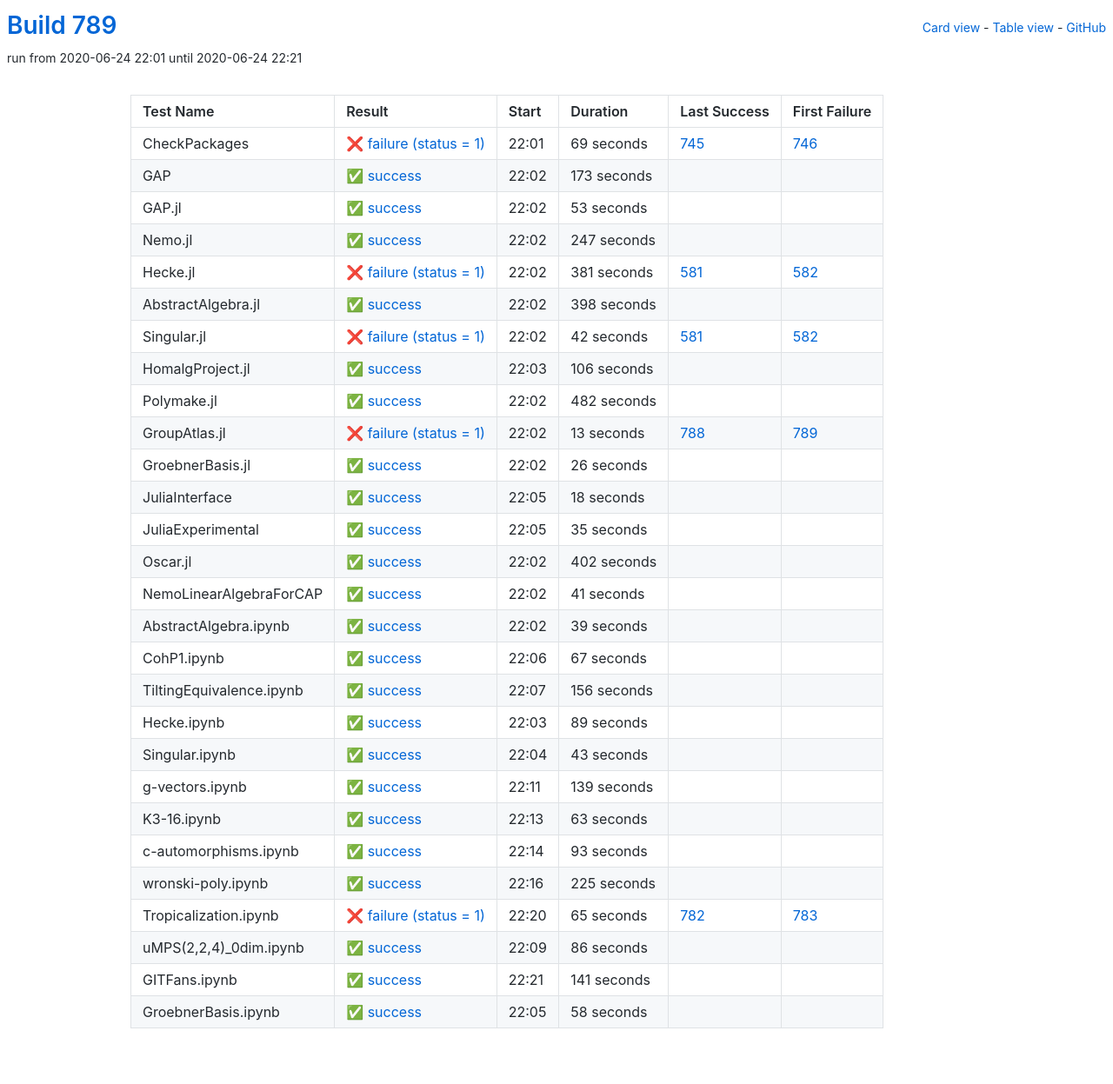
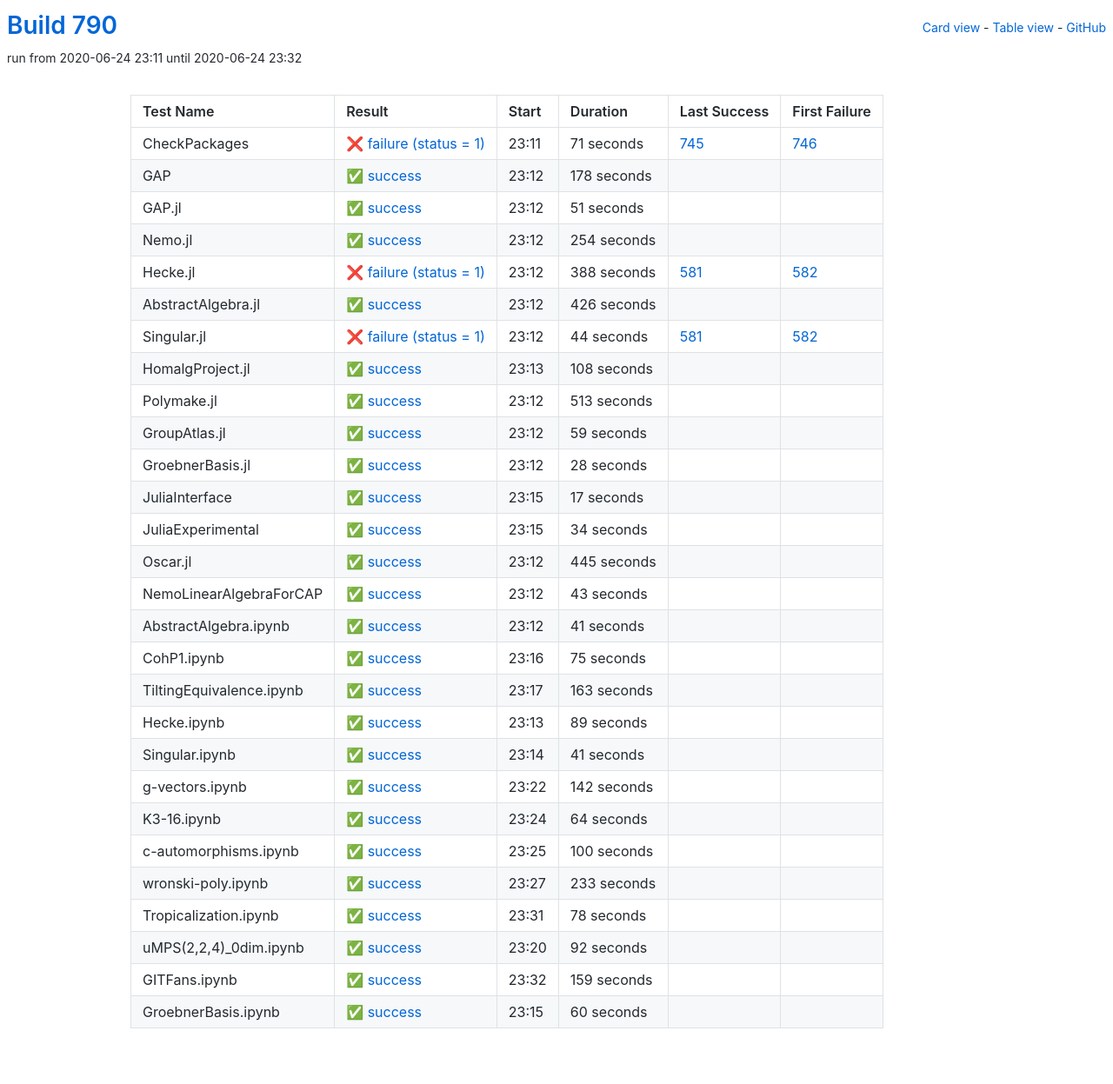
Before and after one commit to oscar-system/oscar-ci-status-1.4, a Jekyll site: the page built from table.html, in a window 1280 px wide. Shown: the whole page at 87% size. Built offline with Jekyll 4.4.1, drawn with Linux system fonts in a browser that asks for light colours.

Commit message:
Build #790

```diff
--- a/_data/ci.yml
+++ b/_data/ci.yml
@@ -1,6 +1,6 @@
 ---
-build: 789
-build_url: https://oscarci.mathematik.uni-kl.de/job/oscar-julia-1.4/789/
+build: 790
+build_url: https://oscarci.mathematik.uni-kl.de/job/oscar-julia-1.4/790/
 job: oscar-julia-1.4
 organization: oscar-system
 repo: oscar-ci-status-1.4
@@ -8,176 +8,188 @@ repourl: https://github.com/oscar-system/oscar-ci-status-1.4
 tests:
 - name: CheckPackages
   id: checkpackages
-  log: https://oscarci.mathematik.uni-kl.de/job/oscar-julia-1.4/789/artifact/logs/build-789/CheckPackages.log
-  start: 2020-06-24 22:01
+  log: https://oscarci.mathematik.uni-kl.de/job/oscar-julia-1.4/790/artifact/logs/build-790/CheckPackages.log
+  start: 2020-06-24 23:11
   success: false
   exitcode: 1
   status: failure
-  duration: 69
+  duration: 71
   last_success: 745
   last_success_url: https://oscarci.mathematik.uni-kl.de/job/oscar-julia-1.4/745/
   first_failure: 746
   first_failure_url: https://oscarci.mathematik.uni-kl.de/job/oscar-julia-1.4/746/
 - name: GAP
   id: gap
-  log: https://oscarci.mathematik.uni-kl.de/job/oscar-julia-1.4/789/artifact/logs/build-789/GAP.log
-  start: 2020-06-24 22:02
+  log: https://oscarci.mathematik.uni-kl.de/job/oscar-julia-1.4/790/artifact/logs/build-790/GAP.log
+  start: 2020-06-24 23:12
   success: true
   exitcode: 0
   status: success
-  duration: 173
+  duration: 178
   last_success: false
   last_success_url:
   first_failure: false
   first_failure_url:
 - name: GAP.jl
   id: gap-jl
-  log: https://oscarci.mathematik.uni-kl.de/job/oscar-julia-1.4/789/artifact/logs/build-789/GAP.jl.log
-  start: 2020-06-24 22:02
+  log: https://oscarci.mathematik.uni-kl.de/job/oscar-julia-1.4/790/artifact/logs/build-790/GAP.jl.log
+  start: 2020-06-24 23:12
   success: true
   exitcode: 0
   status: success
-  duration: 53
+  duration: 51
   last_success: false
   last_success_url:
   first_failure: false
   first_failure_url:
 - name: Nemo.jl
   id: nemo-jl
-  log: https://oscarci.mathematik.uni-kl.de/job/oscar-julia-1.4/789/artifact/logs/build-789/Nemo.jl.log
-  start: 2020-06-24 22:02
+  log: https://oscarci.mathematik.uni-kl.de/job/oscar-julia-1.4/790/artifact/logs/build-790/Nemo.jl.log
+  start: 2020-06-24 23:12
   success: true
   exitcode: 0
   status: success
-  duration: 247
+  duration: 254
   last_success: false
   last_success_url:
   first_failure: false
   first_failure_url:
 - name: Hecke.jl
   id: hecke-jl
-  log: https://oscarci.mathematik.uni-kl.de/job/oscar-julia-1.4/789/artifact/logs/build-789/Hecke.jl.log
-  start: 2020-06-24 22:02
+  log: https://oscarci.mathematik.uni-kl.de/job/oscar-julia-1.4/790/artifact/logs/build-790/Hecke.jl.log
+  start: 2020-06-24 23:12
   success: false
   exitcode: 1
   status: failure
-  duration: 381
+  duration: 388
   last_success: 581
   last_success_url: https://oscarci.mathematik.uni-kl.de/job/oscar-julia-1.4/581/
   first_failure: 582
   first_failure_url: https://oscarci.mathematik.uni-kl.de/job/oscar-julia-1.4/582/
 - name: AbstractAlgebra.jl
   id: abstractalgebra-jl
-  log: https://oscarci.mathematik.uni-kl.de/job/oscar-julia-1.4/789/artifact/logs/build-789/AbstractAlgebra.jl.log
-  start: 2020-06-24 22:02
+  log: https://oscarci.mathematik.uni-kl.de/job/oscar-julia-1.4/790/artifact/logs/build-790/AbstractAlgebra.jl.log
+  start: 2020-06-24 23:12
   success: true
   exitcode: 0
   status: success
-  duration: 398
+  duration: 426
   last_success: false
   last_success_url:
   first_failure: false
   first_failure_url:
 - name: Singular.jl
   id: singular-jl
-  log: https://oscarci.mathematik.uni-kl.de/job/oscar-julia-1.4/789/artifact/logs/build-789/Singular.jl.log
-  start: 2020-06-24 22:02
+  log: https://oscarci.mathematik.uni-kl.de/job/oscar-julia-1.4/790/artifact/logs/build-790/Singular.jl.log
+  start: 2020-06-24 23:12
   success: false
   exitcode: 1
   status: failure
-  duration: 42
+  duration: 44
   last_success: 581
   last_success_url: https://oscarci.mathematik.uni-kl.de/job/oscar-julia-1.4/581/
   first_failure: 582
   first_failure_url: https://oscarci.mathematik.uni-kl.de/job/oscar-julia-1.4/582/
 - name: HomalgProject.jl
   id: homalgproject-jl
-  log: https://oscarci.mathematik.uni-kl.de/job/oscar-julia-1.4/789/artifact/logs/build-789/HomalgProject.jl.log
-  start: 2020-06-24 22:03
+  log: https://oscarci.mathematik.uni-kl.de/job/oscar-julia-1.4/790/artifact/logs/build-790/HomalgProject.jl.log
+  start: 2020-06-24 23:13
   success: true
   exitcode: 0
   status: success
-  duration: 106
+  duration: 108
   last_success: false
   last_success_url:
   first_failure: false
   first_failure_url:
 - name: Polymake.jl
   id: polymake-jl
-  log: https://oscarci.mathematik.uni-kl.de/job/oscar-julia-1.4/789/artifact/logs/build-789/Polymake.jl.log
-  start: 2020-06-24 22:02
+  log: https://oscarci.mathematik.uni-kl.de/job/oscar-julia-1.4/790/artifact/logs/build-790/Polymake.jl.log
+  start: 2020-06-24 23:12
   success: true
   exitcode: 0
   status: success
-  duration: 482
+  duration: 513
   last_success: false
   last_success_url:
   first_failure: false
   first_failure_url:
 - name: GroupAtlas.jl
   id: groupatlas-jl
-  log: https://oscarci.mathematik.uni-kl.de/job/oscar-julia-1.4/789/artifact/logs/build-789/GroupAtlas.jl.log
-  start: 2020-06-24 22:02
-  success: false
-  exitcode: 1
-  status: failure
-  duration: 13
-  last_success: 788
-  last_success_url: https://oscarci.mathematik.uni-kl.de/job/oscar-julia-1.4/788/
-  first_failure: 789
-  first_failure_url: https://oscarci.mathematik.uni-kl.de/job/oscar-julia-1.4/789/
-- name: GroebnerBasis.jl
-  id: groebnerbasis-jl
-  log: https://oscarci.mathematik.uni-kl.de/job/oscar-julia-1.4/789/artifact/logs/build-789/GroebnerBasis.jl.log
-  start: 2020-06-24 22:02
+  log: https://oscarci.mathematik.uni-kl.de/job/oscar-julia-1.4/790/artifact/logs/build-790/GroupAtlas.jl.log
+  start: 2020-06-24 23:12
   success: true
   exitcode: 0
   status: success
-  duration: 26
+  duration: 59
+  last_success: false
+  last_success_url:
+  first_failure: false
+  first_failure_url:
+- name: GroebnerBasis.jl
+  id: groebnerbasis-jl
+  log: https://oscarci.mathematik.uni-kl.de/job/oscar-julia-1.4/790/artifact/logs/build-790/GroebnerBasis.jl.log
+  start: 2020-06-24 23:12
+  success: true
+  exitcode: 0
+  status: success
+  duration: 28
   last_success: false
   last_success_url:
   first_failure: false
   first_failure_url:
 - name: JuliaInterface
   id: juliainterface
-  log: https://oscarci.mathematik.uni-kl.de/job/oscar-julia-1.4/789/artifact/logs/build-789/JuliaInterface.log
-  start: 2020-06-24 22:05
+  log: https://oscarci.mathematik.uni-kl.de/job/oscar-julia-1.4/790/artifact/logs/build-790/JuliaInterface.log
+  start: 2020-06-24 23:15
   success: true
   exitcode: 0
   status: success
-  duration: 18
+  duration: 17
   last_success: false
   last_success_url:
   first_failure: false
   first_failure_url:
 - name: JuliaExperimental
   id: juliaexperimental
-  log: https://oscarci.mathematik.uni-kl.de/job/oscar-julia-1.4/789/artifact/logs/build-789/JuliaExperimental.log
-  start: 2020-06-24 22:05
+  log: https://oscarci.mathematik.uni-kl.de/job/oscar-julia-1.4/790/artifact/logs/build-790/JuliaExperimental.log
+  start: 2020-06-24 23:15
   success: true
   exitcode: 0
   status: success
-  duration: 35
+  duration: 34
   last_success: false
   last_success_url:
   first_failure: false
   first_failure_url:
 - name: Oscar.jl
   id: oscar-jl
-  log: https://oscarci.mathematik.uni-kl.de/job/oscar-julia-1.4/789/artifact/logs/build-789/Oscar.jl.log
-  start: 2020-06-24 22:02
+  log: https://oscarci.mathematik.uni-kl.de/job/oscar-julia-1.4/790/artifact/logs/build-790/Oscar.jl.log
+  start: 2020-06-24 23:12
   success: true
   exitcode: 0
   status: success
-  duration: 402
+  duration: 445
   last_success: false
   last_success_url:
   first_failure: false
   first_failure_url:
 - name: NemoLinearAlgebraForCAP
   id: nemolinearalgebraforcap
-  log: https://oscarci.mathematik.uni-kl.de/job/oscar-julia-1.4/789/artifact/logs/build-789/NemoLinearAlgebraForCAP.log
-  start: 2020-06-24 22:02
+  log: https://oscarci.mathematik.uni-kl.de/job/oscar-julia-1.4/790/artifact/logs/build-790/NemoLinearAlgebraForCAP.log
+  start: 2020-06-24 23:12
+  success: true
+  exitcode: 0
+  status: success
+  duration: 43
+  last_success: false
+  last_success_url:
+  first_failure: false
+  first_failure_url:
+- name: AbstractAlgebra.ipynb
+  id: abstractalgebra-ipynb
+  log: https://oscarci.mathematik.uni-kl.de/job/oscar-julia-1.4/790/artifact/logs/build-790/AbstractAlgebra.ipynb.log
+  start: 2020-06-24 23:12
   success: true
   exitcode: 0
   status: success
@@ -186,46 +198,34 @@ tests:
   last_success_url:
   first_failure: false
   first_failure_url:
-- name: AbstractAlgebra.ipynb
-  id: abstractalgebra-ipynb
-  log: https://oscarci.mathematik.uni-kl.de/job/oscar-julia-1.4/789/artifact/logs/build-789/AbstractAlgebra.ipynb.log
-  start: 2020-06-24 22:02
+- name: CohP1.ipynb
+  id: cohp1-ipynb
+  log: https://oscarci.mathematik.uni-kl.de/job/oscar-julia-1.4/790/artifact/logs/build-790/CohP1.ipynb.log
+  start: 2020-06-24 23:16
   success: true
   exitcode: 0
   status: success
-  duration: 39
-  last_success: false
-  last_success_url:
-  first_failure: false
-  first_failure_url:
-- name: CohP1.ipynb
-  id: cohp1-ipynb
-  log: https://oscarci.mathematik.uni-kl.de/job/oscar-julia-1.4/789/artifact/logs/build-789/CohP1.ipynb.log
-  start: 2020-06-24 22:06
-  success: true
-  exitcode: 0
-  status: success
-  duration: 67
+  duration: 75
   last_success: false
   last_success_url:
   first_failure: false
   first_failure_url:
 - name: TiltingEquivalence.ipynb
   id: tiltingequivalence-ipynb
-  log: https://oscarci.mathematik.uni-kl.de/job/oscar-julia-1.4/789/artifact/logs/build-789/TiltingEquivalence.ipynb.log
-  start: 2020-06-24 22:07
+  log: https://oscarci.mathematik.uni-kl.de/job/oscar-julia-1.4/790/artifact/logs/build-790/TiltingEquivalence.ipynb.log
+  start: 2020-06-24 23:17
   success: true
   exitcode: 0
   status: success
-  duration: 156
+  duration: 163
   last_success: false
   last_success_url:
   first_failure: false
   first_failure_url:
 - name: Hecke.ipynb
   id: hecke-ipynb
-  log: https://oscarci.mathematik.uni-kl.de/job/oscar-julia-1.4/789/artifact/logs/build-789/Hecke.ipynb.log
-  start: 2020-06-24 22:03
+  log: https://oscarci.mathematik.uni-kl.de/job/oscar-julia-1.4/790/artifact/logs/build-790/Hecke.ipynb.log
+  start: 2020-06-24 23:13
   success: true
   exitcode: 0
   status: success
@@ -236,108 +236,108 @@ tests:
   first_failure_url:
 - name: Singular.ipynb
   id: singular-ipynb
-  log: https://oscarci.mathematik.uni-kl.de/job/oscar-julia-1.4/789/artifact/logs/build-789/Singular.ipynb.log
-  start: 2020-06-24 22:04
+  log: https://oscarci.mathematik.uni-kl.de/job/oscar-julia-1.4/790/artifact/logs/build-790/Singular.ipynb.log
+  start: 2020-06-24 23:14
   success: true
   exitcode: 0
   status: success
-  duration: 43
+  duration: 41
   last_success: false
   last_success_url:
   first_failure: false
   first_failure_url:
 - name: g-vectors.ipynb
   id: g-vectors-ipynb
-  log: https://oscarci.mathematik.uni-kl.de/job/oscar-julia-1.4/789/artifact/logs/build-789/g-vectors.ipynb.log
-  start: 2020-06-24 22:11
+  log: https://oscarci.mathematik.uni-kl.de/job/oscar-julia-1.4/790/artifact/logs/build-790/g-vectors.ipynb.log
+  start: 2020-06-24 23:22
   success: true
   exitcode: 0
   status: success
-  duration: 139
+  duration: 142
   last_success: false
   last_success_url:
   first_failure: false
   first_failure_url:
 - name: K3-16.ipynb
   id: k3-16-ipynb
-  log: https://oscarci.mathematik.uni-kl.de/job/oscar-julia-1.4/789/artifact/logs/build-789/K3-16.ipynb.log
-  start: 2020-06-24 22:13
+  log: https://oscarci.mathematik.uni-kl.de/job/oscar-julia-1.4/790/artifact/logs/build-790/K3-16.ipynb.log
+  start: 2020-06-24 23:24
   success: true
   exitcode: 0
   status: success
-  duration: 63
+  duration: 64
   last_success: false
   last_success_url:
   first_failure: false
   first_failure_url:
 - name: c-automorphisms.ipynb
   id: c-automorphisms-ipynb
-  log: https://oscarci.mathematik.uni-kl.de/job/oscar-julia-1.4/789/artifact/logs/build-789/c-automorphisms.ipynb.log
-  start: 2020-06-24 22:14
+  log: https://oscarci.mathematik.uni-kl.de/job/oscar-julia-1.4/790/artifact/logs/build-790/c-automorphisms.ipynb.log
+  start: 2020-06-24 23:25
   success: true
   exitcode: 0
   status: success
-  duration: 93
+  duration: 100
   last_success: false
   last_success_url:
   first_failure: false
   first_failure_url:
 - name: wronski-poly.ipynb
   id: wronski-poly-ipynb
-  log: https://oscarci.mathematik.uni-kl.de/job/oscar-julia-1.4/789/artifact/logs/build-789/wronski-poly.ipynb.log
-  start: 2020-06-24 22:16
+  log: https://oscarci.mathematik.uni-kl.de/job/oscar-julia-1.4/790/artifact/logs/build-790/wronski-poly.ipynb.log
+  start: 2020-06-24 23:27
   success: true
   exitcode: 0
   status: success
-  duration: 225
+  duration: 233
   last_success: false
   last_success_url:
   first_failure: false
   first_failure_url:
 - name: Tropicalization.ipynb
   id: tropicalization-ipynb
-  log: https://oscarci.mathematik.uni-kl.de/job/oscar-julia-1.4/789/artifact/logs/build-789/Tropicalization.ipynb.log
-  start: 2020-06-24 22:20
-  success: false
-  exitcode: 1
-  status: failure
-  duration: 65
-  last_success: 782
-  last_success_url: https://oscarci.mathematik.uni-kl.de/job/oscar-julia-1.4/782/
-  first_failure: 783
-  first_failure_url: https://oscarci.mathematik.uni-kl.de/job/oscar-julia-1.4/783/
-- name: uMPS(2,2,4)_0dim.ipynb
-  id: umps-2-2-4-0dim-ipynb
-  log: https://oscarci.mathematik.uni-kl.de/job/oscar-julia-1.4/789/artifact/logs/build-789/uMPS-2-2-4-_0dim.ipynb.log
-  start: 2020-06-24 22:09
+  log: https://oscarci.mathematik.uni-kl.de/job/oscar-julia-1.4/790/artifact/logs/build-790/Tropicalization.ipynb.log
+  start: 2020-06-24 23:31
   success: true
   exitcode: 0
   status: success
-  duration: 86
+  duration: 78
+  last_success: false
+  last_success_url:
+  first_failure: false
+  first_failure_url:
+- name: uMPS(2,2,4)_0dim.ipynb
+  id: umps-2-2-4-0dim-ipynb
+  log: https://oscarci.mathematik.uni-kl.de/job/oscar-julia-1.4/790/artifact/logs/build-790/uMPS-2-2-4-_0dim.ipynb.log
+  start: 2020-06-24 23:20
+  success: true
+  exitcode: 0
+  status: success
+  duration: 92
   last_success: false
   last_success_url:
   first_failure: false
   first_failure_url:
 - name: GITFans.ipynb
   id: gitfans-ipynb
-  log: https://oscarci.mathematik.uni-kl.de/job/oscar-julia-1.4/789/artifact/logs/build-789/GITFans.ipynb.log
-  start: 2020-06-24 22:21
+  log: https://oscarci.mathematik.uni-kl.de/job/oscar-julia-1.4/790/artifact/logs/build-790/GITFans.ipynb.log
+  start: 2020-06-24 23:32
   success: true
   exitcode: 0
   status: success
-  duration: 141
+  duration: 159
   last_success: false
   last_success_url:
   first_failure: false
   first_failure_url:
 - name: GroebnerBasis.ipynb
   id: groebnerbasis-ipynb
-  log: https://oscarci.mathematik.uni-kl.de/job/oscar-julia-1.4/789/artifact/logs/build-789/GroebnerBasis.ipynb.log
-  start: 2020-06-24 22:05
+  log: https://oscarci.mathematik.uni-kl.de/job/oscar-julia-1.4/790/artifact/logs/build-790/GroebnerBasis.ipynb.log
+  start: 2020-06-24 23:15
   success: true
   exitcode: 0
   status: success
-  duration: 58
+  duration: 60
   last_success: false
   last_success_url:
   first_failure: false
```
Also changed, not shown: README.md.
